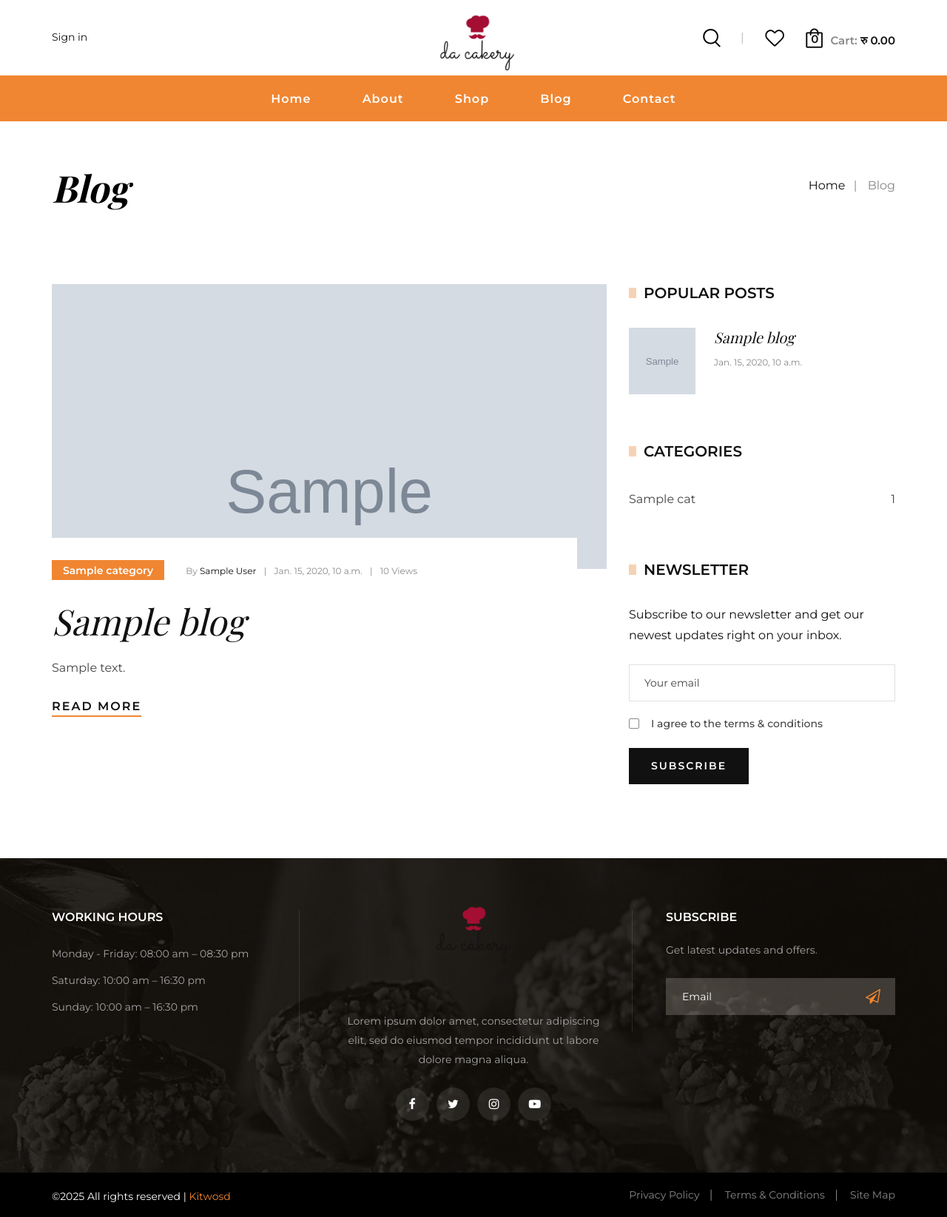
After one commit to sarojoffl/dacakery, a Django app: template templates/blog.html in a window 1280 px wide. The commit adds this page. Shown: the whole page at 74% size. Run offline with Django 5.2, Linux system fonts and the light colour scheme; the template is opened without the code that fills it: most values are stand-ins (such as "Sample title", 1, 10 or a date in 2020); grey boxes marked "Sample" are stand-in pictures; some libraries are stand-ins or nearby versions.

Commit message:
Implement dynamic blog listing and detail pages with image, title, category, author, content, and views

```diff
--- a/core/admin.py
+++ b/core/admin.py
@@ -2,7 +2,7 @@ from django.contrib import admin
 from .models import (
     Slider, Category, Product, AboutSection, TeamMember, Testimonial,
     InstagramSection, InstagramImage, MapLocation, ContactDetail, ContactMessage,
-    WishlistItem, Order, OrderItem, Coupon
+    WishlistItem, Order, OrderItem, Coupon, BlogPost, BlogCategory, NewsletterSubscriber
 )
 
 # Register your models here.
@@ -41,3 +41,6 @@ admin.site.register(Order, OrderAdmin)
 
 
 admin.site.register(Coupon)
+admin.site.register(BlogPost)
+admin.site.register(BlogCategory)
+admin.site.register(NewsletterSubscriber)
--- a/core/forms.py
+++ b/core/forms.py
@@ -10,3 +10,6 @@ class ContactForm(forms.ModelForm):
             'email': forms.EmailInput(attrs={'class': 'form-control', 'placeholder': 'Your Email'}),
             'message': forms.Textarea(attrs={'class': 'form-control', 'placeholder': 'Your Message'}),
         }
+
+class NewsletterForm(forms.Form):
+    email = forms.EmailField(label='Your email', max_length=254)
--- a/templates/base.html
+++ b/templates/base.html
@@ -115,8 +115,8 @@
                             <li class="{% if request.resolver_match.url_name == 'shop' or request.resolver_match.url_name == 'product_detail' %}active{% endif %}">
                                 <a href="{% url 'shop' %}">Shop</a>
                             </li>
-                            <li class="{% if request.resolver_match.url_name == 'blog' %}active{% endif %}">
-                                <a href="./blog.html">Blog</a>
+                            <li class="{% if request.resolver_match.url_name == 'blog_list' %}active{% endif %}">
+                                <a href="{% url 'blog_list' %}">Blog</a>
                             </li>
                             <li class="{% if request.resolver_match.url_name == 'contact' %}active{% endif %}">
                                 <a href="{% url 'contact' %}">Contact</a>
@@ -219,5 +219,74 @@
     <script src="{% static 'js/counter.js' %}"></script>
 
     {% block extra_scripts %}{% endblock %}
+
+    <!-- Toast container -->
+    <div id="toast-message" class="toast-message"></div>
+
+    <style>
+    .toast-message {
+        position: fixed;
+        top: 20px;
+        right: 20px;
+        background-color: #4caf50; /* Default green */
+        color: white;
+        padding: 10px 20px;
+        border-radius: 5px;
+        opacity: 0;
+        transform: translateX(100%);
+        pointer-events: none;
+        transition: opacity 0.5s ease-in-out, transform 0.5s ease-in-out;
+        z-index: 1000;
+        font-size: 14px;
+    }
+</style>
+
+<script>
+document.getElementById('newsletter-form')?.addEventListener('submit', function(e) {
+    e.preventDefault();
+
+    const form = e.target;
+    const formData = new FormData(form);
+
+    fetch("{% url 'newsletter_signup_ajax' %}", {
+        method: 'POST',
+        headers: {
+            'X-CSRFToken': form.querySelector('[name=csrfmiddlewaretoken]').value,
+        },
+        body: formData
+    })
+    .then(response => response.json())
+    .then(data => {
+        const toast = document.getElementById('toast-message');
+        toast.textContent = data.message;
+
+        if (data.status === 'success') {
+            toast.style.backgroundColor = '#4caf50'; // green
+        } else if (data.status === 'info') {
+            toast.style.backgroundColor = '#2196F3'; // blue
+        } else {
+            toast.style.backgroundColor = '#f44336'; // red
+        }
+
+        toast.style.opacity = 1;
+        toast.style.transform = 'translateX(0)';
+        toast.style.pointerEvents = 'auto';
+
+        setTimeout(() => {
+            toast.style.opacity = 0;
+            toast.style.transform = 'translateX(100%)';
+            toast.style.pointerEvents = 'none';
+        }, 4000);
+
+        if (data.status === 'success') {
+            form.reset();
+        }
+    })
+    .catch(err => {
+        console.error('Error:', err);
+    });
+});
+</script>
+
 </body>
 </html>
--- /dev/null
+++ b/templates/blog.html
@@ -0,0 +1,108 @@
+{% extends 'base.html' %}
+{% block title %}Da Cakery - Blog{% endblock %}
+
+{% load static %}
+
+{% block content %}
+    <!-- Breadcrumb Begin -->
+    <div class="breadcrumb-option">
+        <div class="container">
+            <div class="row">
+                <div class="col-lg-6 col-md-6 col-sm-6">
+                    <div class="breadcrumb__text">
+                        <h2>Blog</h2>
+                    </div>
+                </div>
+                <div class="col-lg-6 col-md-6 col-sm-6">
+                    <div class="breadcrumb__links">
+                        <a href="{% url 'home' %}">Home</a>
+                        <span>Blog</span>
+                    </div>
+                </div>
+            </div>
+        </div>
+    </div>
+    <!-- Breadcrumb End -->
+
+<!-- Blog Section Begin -->
+<section class="blog spad">
+    <div class="container">
+        <div class="row">
+            <div class="col-lg-8">
+                {% for blog in blogs %}
+                <div class="blog__item">
+                    <div class="blog__item__pic set-bg" data-setbg="{{ blog.image.url }}">
+                        <div class="blog__pic__inner">
+                            <div class="label">{{ blog.category }}</div>
+                            <ul>
+                                <li>By <span>{{ blog.author }}</span></li>
+                                <li>{{ blog.created_at }}</li>
+                                <li>{{ blog.views }} Views</li>
+                            </ul>
+                        </div>
+                    </div>
+                    <div class="blog__item__text">
+                        <h2>{{ blog.title }}</h2>
+                        <p>{{ blog.content|truncatewords:40 }}</p>
+                        <a href="#">READ MORE</a>
+                    </div>
+                </div>
+                {% endfor %}
+            </div>
+
+            <div class="col-lg-4">
+                <div class="blog__sidebar">
+                    <div class="blog__sidebar__item">
+                        <h5>Popular posts</h5>
+                        <div class="blog__sidebar__recent">
+                            {% for blog in recent_blogs %}
+                            <a href="#" class="blog__sidebar__recent__item">
+                                <div class="blog__sidebar__recent__item__pic">
+                                    <img src="{{ blog.image.url }}" alt="" style="width:90px; height:90px; object-fit:cover;">
+                                </div>
+                                <div class="blog__sidebar__recent__item__text">
+                                    <h4>{{ blog.title|truncatewords:6 }}</h4>
+                                    <span>{{ blog.created_at }}</span>
+                                </div>
+                            </a>
+                            {% endfor %}
+                        </div>
+                    </div>
+
+                    <div class="blog__sidebar__item">
+                        <h5>Categories</h5>
+                        <div class="blog__sidebar__item__categories">
+                            <ul>
+                                {% for cat in categories %}
+                                    <li>
+                                        <a href="#">
+                                            {{ cat.name }} <span>{{ cat.count }}</span>
+                                        </a>
+                                    </li>
+                                {% endfor %}
+                            </ul>
+                        </div>
+                    </div>
+
+                    <div class="blog__sidebar__item">
+                        <h5>NEWSLETTER</h5>
+                        <p>Subscribe to our newsletter and get our newest updates right on your inbox.</p>
+                        <form id="newsletter-form">
+                            {% csrf_token %}
+                            <input type="email" name="email" placeholder="Your email" required>
+                            <label for="agg">
+                                I agree to the terms & conditions
+                                <input type="checkbox" id="agg" required>
+                                <span class="checkmark"></span>
+                            </label>
+                            <button type="submit" class="site-btn">Subscribe</button>
+                        </form>
+                    </div>
+                </div>
+            </div>
+        </div>
+    </div>
+</section>
+<!-- Blog Section End -->
+
+{% endblock %}
```
Also changed, not shown: core/models.py (+29 -0 lines), core/urls.py (+8 -0 lines), core/views.py (+38 -4 lines), templates/blog_detail.html (added, +114 -0 lines), core/migrations/0019_blogpost.py (added), core/migrations/0020_blogcategory_alter_blogpost_category.py (added), core/migrations/0021_newslettersubscriber.py (added).
